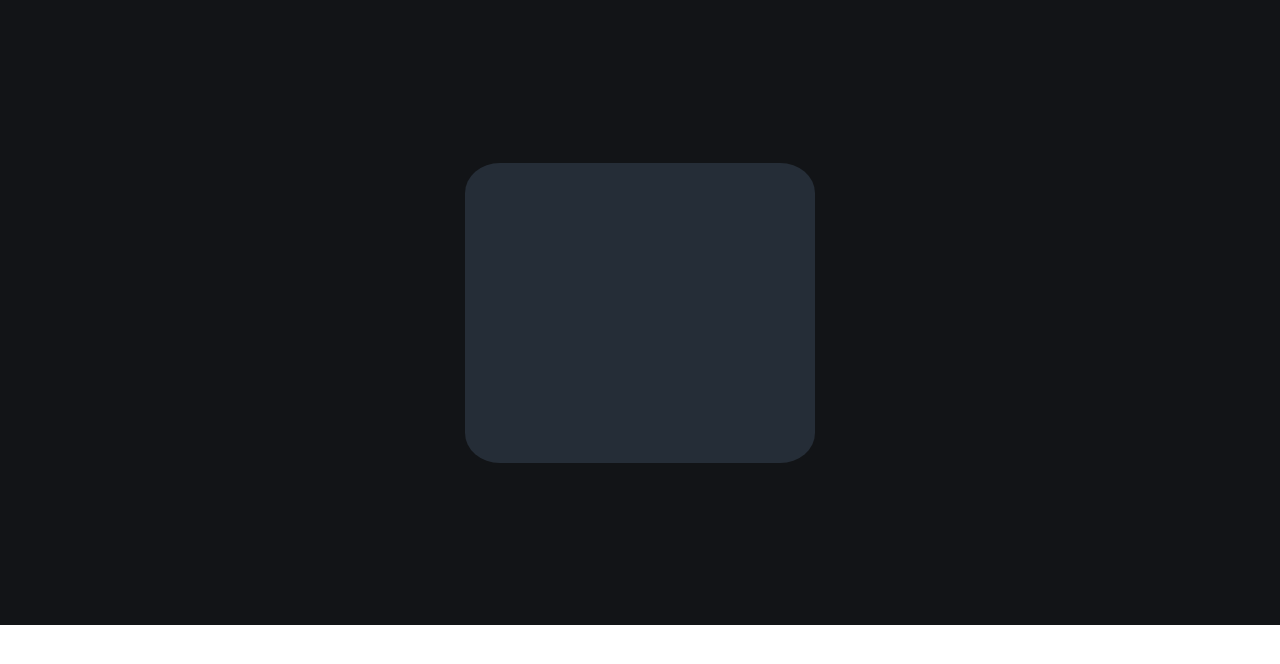
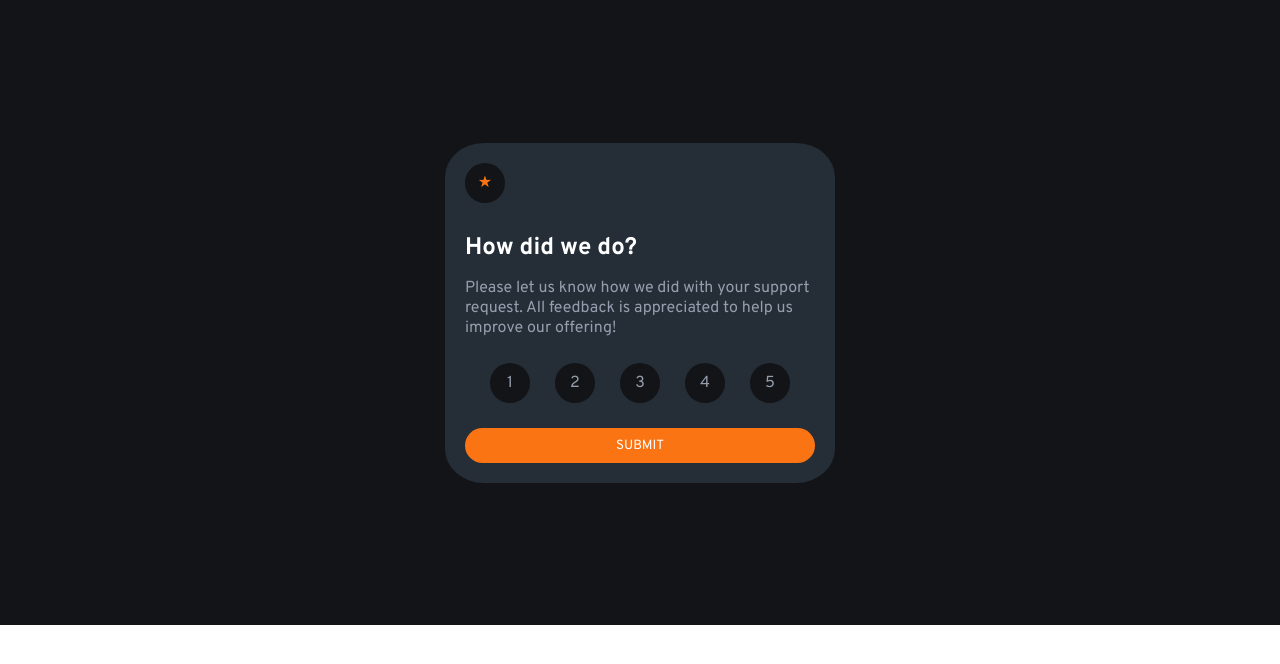
Before and after one commit to RachidPy3/rating, a plain HTML site: page interactive-rating-component-main/index.html in a window 1280 px wide. Drawn offline with Linux system fonts and the light colour scheme.

Commit message:
finished the rating design

```diff
--- a/interactive-rating-component-main/index.html
+++ b/interactive-rating-component-main/index.html
@@ -8,7 +8,25 @@
 <body>
   <div class="container">
     <div class="box">
-
+      <div class="text">
+        <div class="star-area">
+          <div class="star">&starf;</div>
+        </div>
+        <div class="text-area">
+          <h2>How did we do?</h2>
+          <p>Please let us know how we did with your support request. All feedback is appreciated to help us improve our offering!</p>
+        </div>
+      </div>
+      <div class="form">
+        <div class="ratings">
+          <div tabindex="1">1</div>
+          <div tabindex="2">2</div>
+          <div tabindex="3">3</div>
+          <div tabindex="4">4</div>
+          <div tabindex="5">5</div>
+        </div>
+        <button>SUBMIT</button>
+      </div>
     </div>
   </div>
 
--- a/interactive-rating-component-main/style.css
+++ b/interactive-rating-component-main/style.css
@@ -6,6 +6,7 @@
     --Medium-Grey: hsl(216, 12%, 54%);
     --Dark-Blue: hsl(213, 19%, 18%);
     --Very-Dark-Blue: hsl(216, 12%, 8%);
+    --Orange: hsl(25, 97%, 53%);
 }
 
 *{
@@ -25,6 +26,93 @@
 .box{
     width: 350px;
     height: 300px;
+    padding: 20px;
+    display: flex;
+    flex-direction: column;
     background: var(--Dark-Blue);
     border-radius: 10%;
 }
+
+.text{
+    display: flex;
+    flex-direction: column;
+}
+
+.star-area{
+    margin-bottom: 30px;
+}
+
+.star{
+    display: flex;
+    justify-content: center;
+    align-items: center;
+    width: 40px;
+    height: 40px;
+    border-radius: 50%;
+    background: var(--Very-Dark-Blue);
+    color: var(--Orange);
+}
+
+.text-area > h2{
+    color: var(--White);
+    margin-bottom: 15px;
+    font-weight: 700;
+}
+
+.text-area > p{
+    color: var(--Light-Grey);
+    font-weight: 400;
+}
+
+.form{
+    display: flex;
+    flex-direction: column;
+}
+
+.ratings{
+    display: flex;
+    flex-direction: row;
+    justify-content: space-between;
+    margin: 25px;
+}
+
+.ratings > div{
+    display: flex;
+    justify-content: center;
+    align-items: center;
+    width: 40px;
+    height: 40px;
+    border-radius: 50%;
+    background: var(--Very-Dark-Blue);
+    color: var(--Light-Grey);
+    font-weight: 400;
+    cursor: pointer;
+}
+
+.ratings > div:hover{
+    background: var(--Medium-Grey);
+    color: var(--White);
+}
+
+.ratings > div:focus{
+    background: var(--Orange);
+    color: var(--White);
+}
+
+.form > button{
+    border: none;
+    border-top-right-radius: 40px;
+    border-bottom-right-radius: 40px;
+    border-top-left-radius: 40px;
+    border-bottom-left-radius: 40px;
+    height: 35px;
+    color: var(--White);
+    background: var(--Orange);
+    text-align: center;
+    cursor: pointer;
+}
+
+.form > button:active{
+    background: var(--White);
+    color: var(--Orange);
+}
```
Also changed, not shown: 1 other file.
